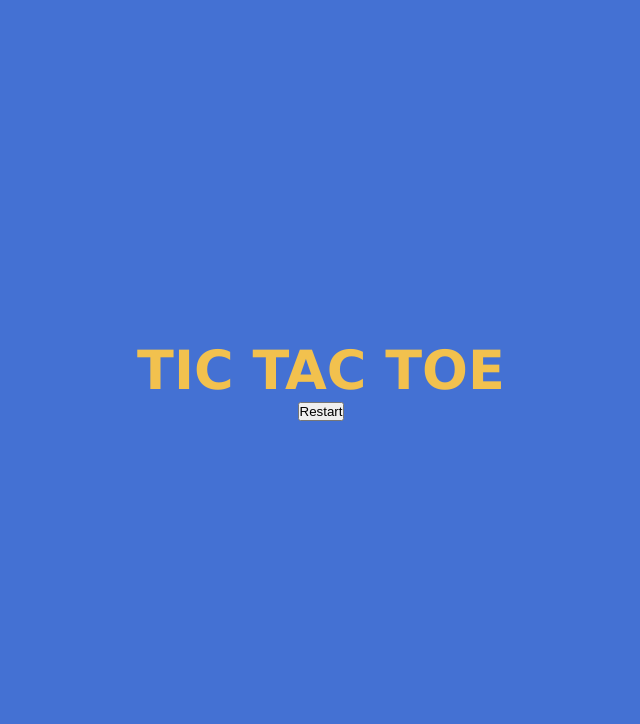
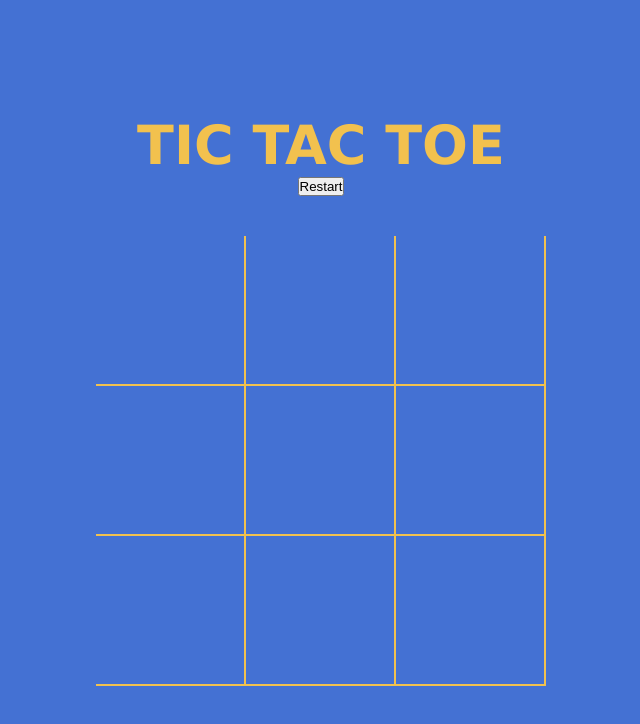
Before and after one commit to AngerOverApathy/tictactoe, a plain HTML site: page index.html in a window 1280 px wide. Shown: the whole page, without its empty margins (319-959 px from the left). Drawn offline with Linux system fonts and the light colour scheme.

Commit message:
more styling for game board

```diff
--- a/style.css
+++ b/style.css
@@ -35,3 +35,15 @@ h1 {
     flex-wrap: wrap;
     margin-top: 40px;
 }
+
+.box {
+    height: 150px;
+    width: 150px;
+    display: flex;
+    align-items: center;
+    justify-content: center;
+    color: var(--orange);
+    font-size: 120px;
+    border-right: 2px solid;
+    border-bottom: 2px solid;
+}
```
